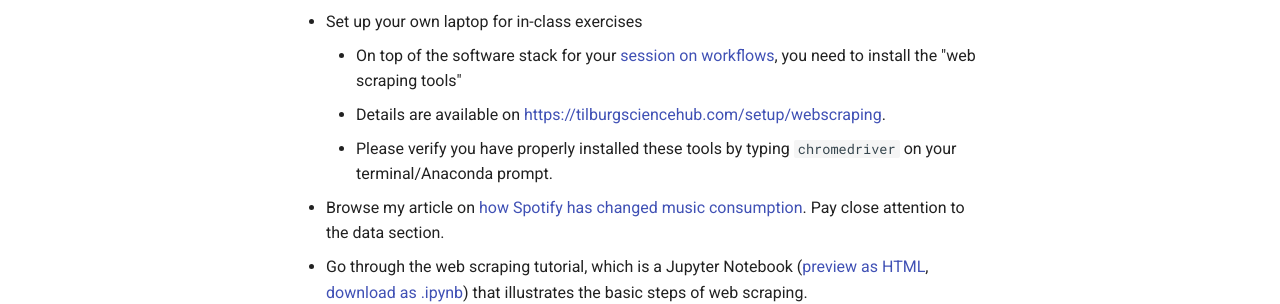
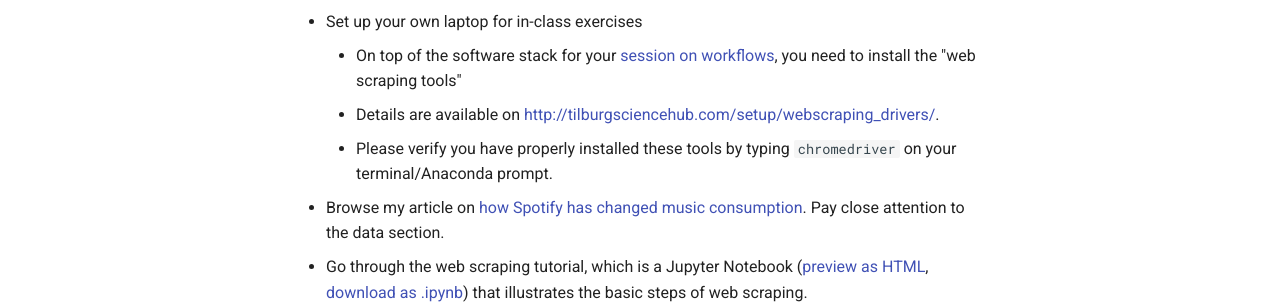
Before and after one commit to hannesdatta/course-jads2020, an MkDocs documentation site: the page built from docs/sessions/scraping.md, in a window 1280 px wide and 1343 px high. Shown: the part 961-1265 px from the top of the window. Built offline with MkDocs 1.6.1 and Material for MkDocs 9.7.7, drawn with Linux system fonts in a browser that asks for light colours; some of the changed lines change nothing that is shown.

Commit message:
update tsh links for webscraping

```diff
--- a/docs/sessions/scraping.md
+++ b/docs/sessions/scraping.md
@@ -29,7 +29,7 @@
 
 - Set up your own laptop for in-class exercises
     - On top of the software stack for your [session on workflows](workflows.md), you need to install the "web scraping tools"
-    - Details are available on [https://tilburgsciencehub.com/setup/webscraping](https://tilburgsciencehub.com/setup/webscraping).
+    - Details are available on [http://tilburgsciencehub.com/setup/webscraping_drivers/](http://tilburgsciencehub.com/setup/webscraping_drivers/).
     - Please verify you have properly installed these tools by typing `chromedriver` on your terminal/Anaconda prompt.
 
 - Browse my article on [how Spotify has changed music consumption](https://tiu.nu/spotify). Pay close attention to the data section.
```
